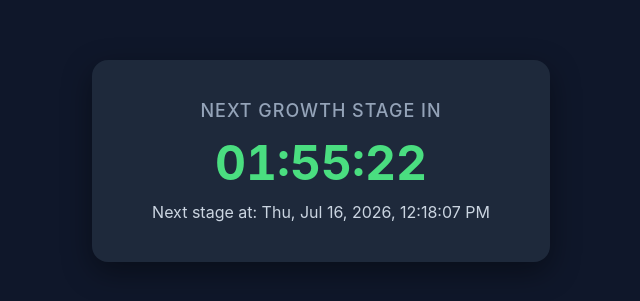
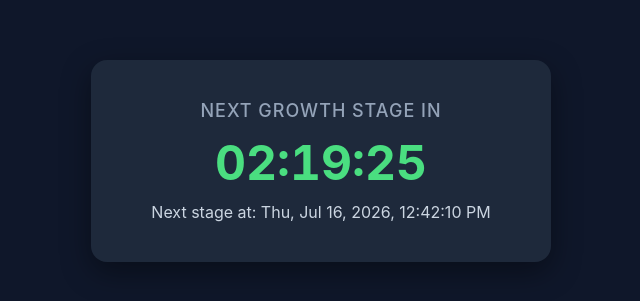
Before and after one commit to SamBro2901/greenhouse-timer, a plain HTML site: page index.html in a window 1280 px wide. Shown: the part 239-540 px from the top of the page, 319-959 px from the left. Drawn offline with Linux system fonts and the light colour scheme.

Commit message:
Update start time in index.html

```diff
--- a/index.html
+++ b/index.html
@@ -54,7 +54,7 @@
 <script>
   // --- Configuration ---
   // Start time: 9:47 AM on 30th June 2026 (local time)
-  const startTime = new Date(2026, 6, 16, 12, 18, 07); // month is 0-indexed: 5 = June
+  const startTime = new Date(2026, 6, 16, 12, 42, 10); // month is 0-indexed: 5 = June
 
   // Interval between stages: 2 hours, 1 minute, 30 seconds
   const intervalMs = ((2 * 60 * 60) + (1 * 60) + 30) * 1000;
```
